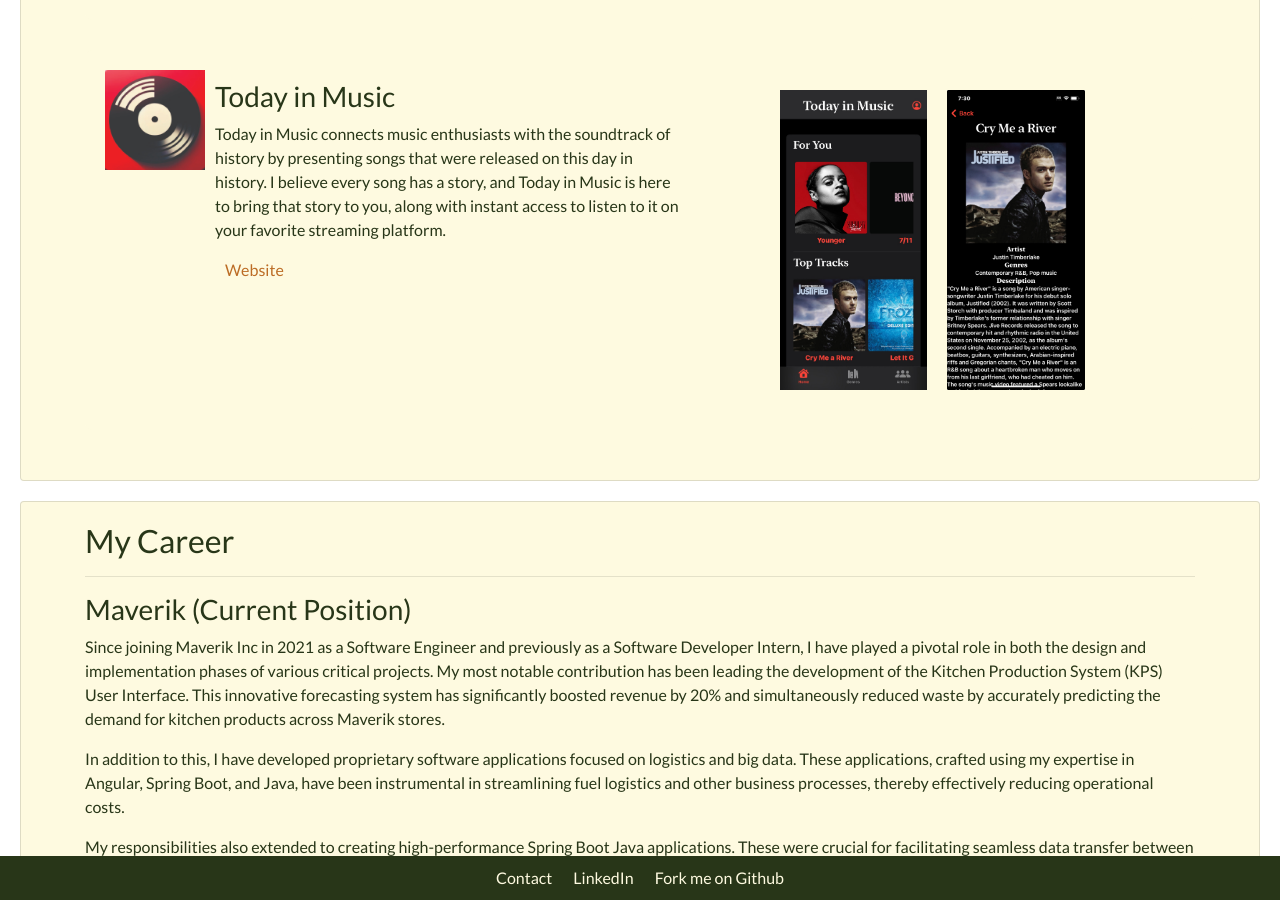
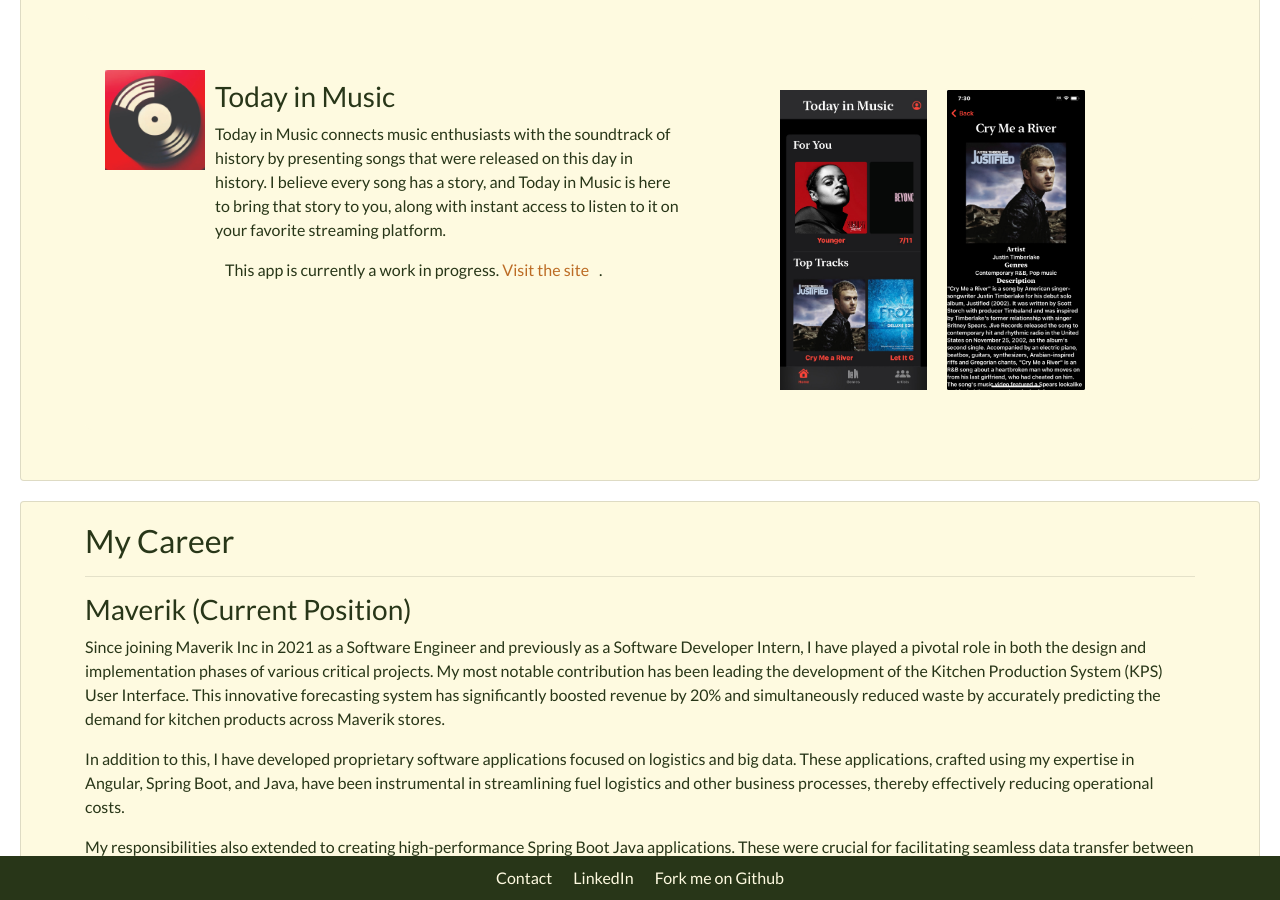
Before and after one commit to hayneian000/hayneian000.github.io, a Jekyll site: the page built from index.html, in a window 1280 px wide and 900 px high, scrolled down 999 px. Built offline with Jekyll 4.4.1, drawn with Linux system fonts in a browser that asks for light colours.

Commit message:
small change

```diff
--- a/index.html
+++ b/index.html
@@ -73,7 +73,8 @@
                         your favorite streaming
                         platform.</p>
                     <div class="project-links">
-                        <a href="https://today-in-music.com/">Website</a>
+                        <p>This app is currently a work in progress. <a href="https://today-in-music.com/">Visit the
+                                site</a>.</p>
                     </div>
                 </div>
                 <div class="project-image">
```
